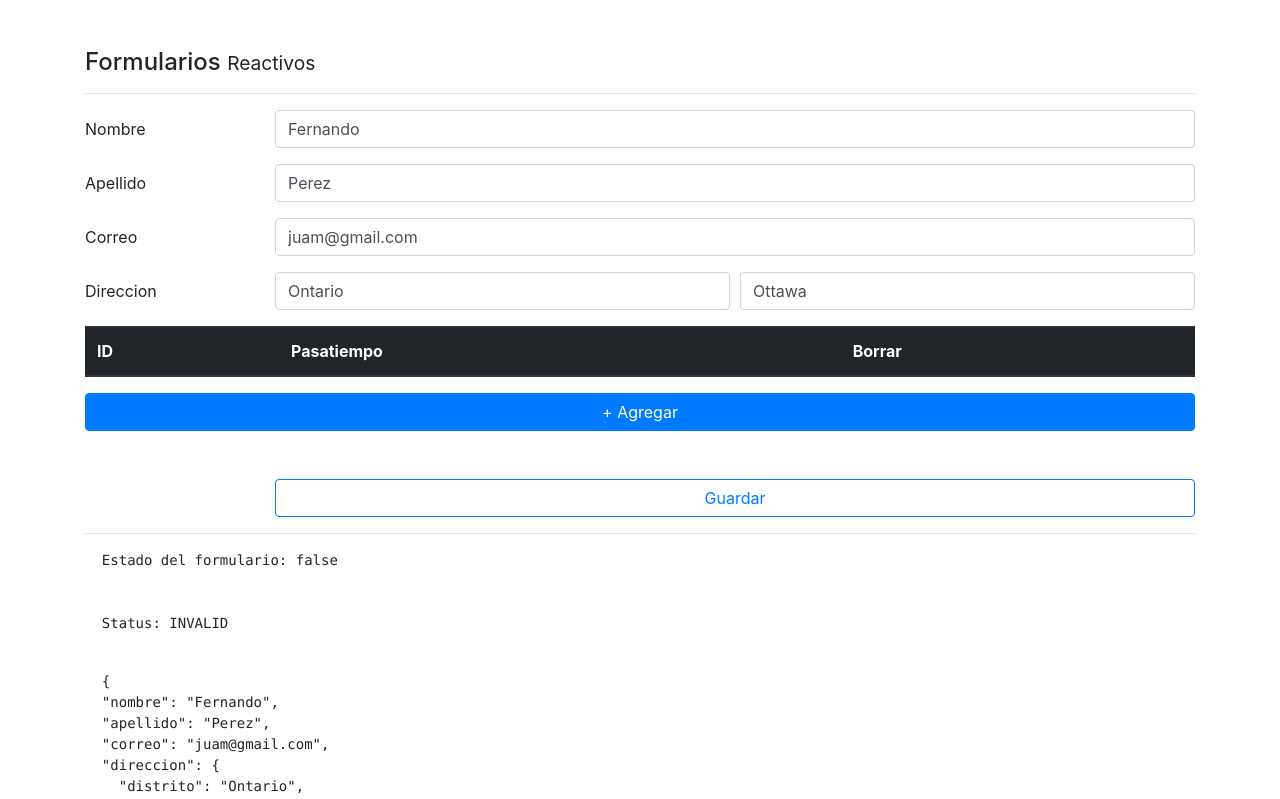
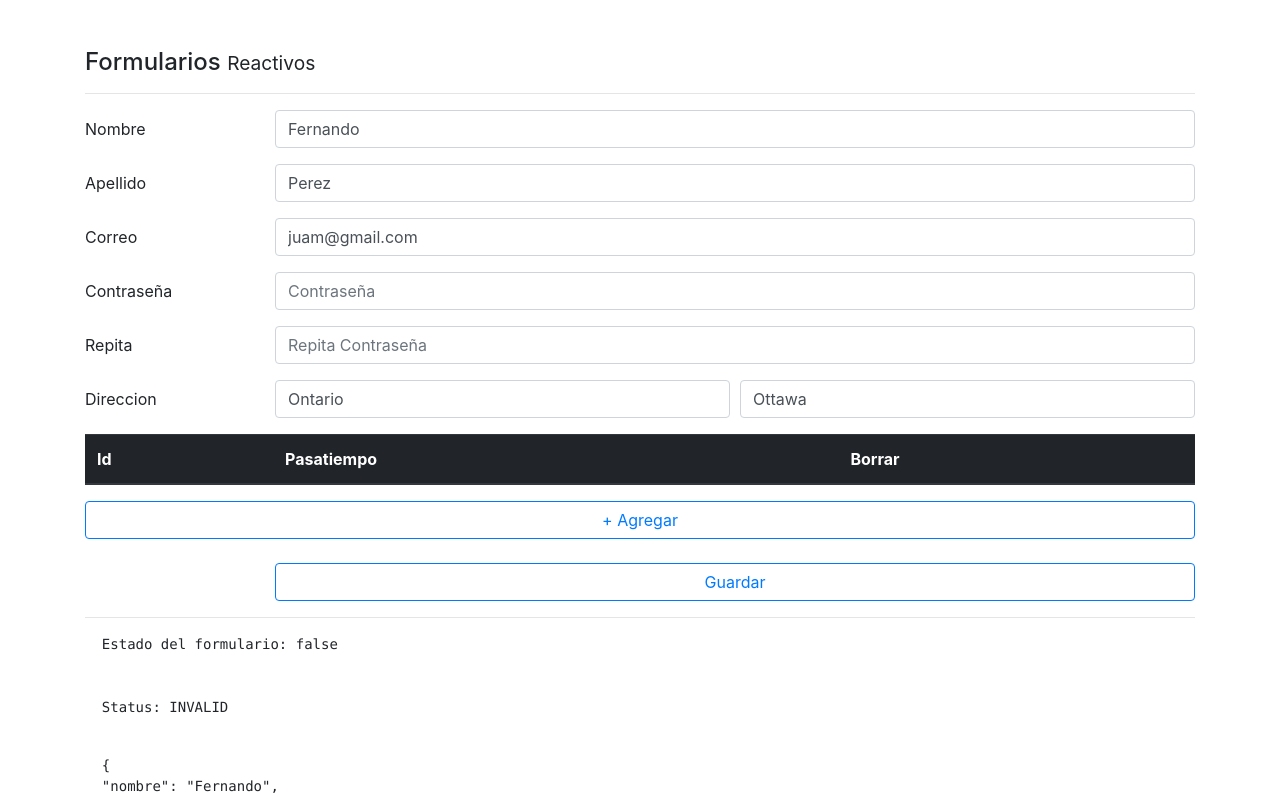
Before and after one commit to Chiquil09/Leccion-11, an Angular app in the folder 08-formularios/: page /reactivo in a window 1280 px wide. Shown: the top 799 px of the page. Built offline with nearby package versions, Linux system fonts and the light colour scheme.

Commit message:
Video 26

```diff
--- a/08-formularios/src/app/pages/reactive/reactive.component.html
+++ b/08-formularios/src/app/pages/reactive/reactive.component.html
@@ -8,10 +8,7 @@
       <label class="col-2 col-form-label">Nombre</label>
       <div class="col">
 
-        <input class="form-control"
-               type="text"
-               placeholder="Nombre"
-               formControlName="nombre"
+        <input class="form-control" type="text" placeholder="Nombre" formControlName="nombre"
           [class.is-invalid]="nombreNoValido">
         <small *ngIf="nombreNoValido" class="text-danger">
           Ingrese 5 letras
@@ -23,10 +20,7 @@
       <label class="col-2 col-form-label">Apellido</label>
       <div class="col">
 
-        <input class="form-control"
-               type="text"
-               placeholder="Apellido"
-               formControlName="apellido"
+        <input class="form-control" type="text" placeholder="Apellido" formControlName="apellido"
           [class.is-invalid]="apellidoNoValido">
         <small *ngIf="apellidoNoValido" class="text-danger">
           Ingrese el apellido
@@ -40,14 +34,25 @@
     <label class="col-2 col-form-label">Correo</label>
     <div class="col">
 
-      <input class="form-control"
-             type="email"
-             placeholder="Correo electrónico"
-             formControlName="correo"
+      <input class="form-control" type="email" placeholder="Correo electrónico" formControlName="correo"
         [class.is-invalid]="correoNoValido">
       <small *ngIf="correoNoValido" class="text-danger">
         Ingrese el correo
       </small>
+    </div>
+  </div>
+
+  <div class="form-group row">
+    <label class="col-2 col-form-label"> Contraseña</label>
+    <div class="col">
+      <input class="form-control" type="password" placeholder="Contraseña" formControlName="pass1" [class.is-invalid]="pass1NoValido">
+    </div>
+  </div>
+
+  <div class="form-group row">
+    <label class="col-2 col-form-label"> Repita</label>
+    <div class="col">
+      <input class="form-control" type="password" placeholder="Repita Contraseña" formControlName="pass2" [class.is-invalid]="pass2NoValido">
     </div>
   </div>
 
@@ -58,20 +63,14 @@
 
       <div class="col">
 
-        <input type="text"
-               class="form-control"
-               placeholder="Distrito"
-               formControlName="distrito"
+        <input type="text" class="form-control" placeholder="Distrito" formControlName="distrito"
           [class.is-invalid]="distritoNoValido">
 
       </div>
 
       <div class="col">
 
-        <input type="text"
-               class="form-control"
-               placeholder="Ciudad"
-               formControlName="ciudad"
+        <input type="text" class="form-control" placeholder="Ciudad" formControlName="ciudad"
           [class.is-invalid]="ciudadNoValido">
 
       </div>
@@ -79,44 +78,35 @@
     </div>
   </div>
 
-  <div class="row" >
+  <div class="row">
     <div class="col">
-
       <table class="table">
         <thead class="thead-dark">
           <tr>
-            <th>ID</th>
+            <th>Id</th>
             <th>Pasatiempo</th>
             <th>Borrar</th>
           </tr>
         </thead>
         <tbody formArrayName="pasatiempos">
-          <tr *ngFor="let control of pasatiempos.controls; let i = index">
-            <td> {{ i + 1}} </td>
+          <tr *ngFor="let control of pasatiempos.controls; let i = index ">
+            <td>{{ i + 1}}</td>
             <td>
-              <input class="form-control"
-                     type="text"
-                     [formControlName]="i">
+              <input class="form-control" type="text" [formControlName]="i">
             </td>
-            <td>
-              <button class="btn btn-danger"
-                      (click)="borrarPasatiempos(i)">
+            <td> <button class="btn btn-danger" (click)="borrarPasatiempos(i)">
                 Borrar
-              </button>
-            </td>
+              </button></td>
           </tr>
         </tbody>
       </table>
 
-      <button class="btn btn-primary mt-3 mb-5 btn-block"
-              type="button"
-              (click)="agregarPasatiempo()">
+      <button type="button" class="btn btn-outline-primary btn-block" (click)="agregarPasatiempo()">
         + Agregar
       </button>
     </div>
   </div>
-
-
+   <br>
   <div class="form-group row">
     <label class="col-2 col-form-label">&nbsp;</label>
     <div class="input-group col">
--- a/08-formularios/src/app/pages/reactive/reactive.component.ts
+++ b/08-formularios/src/app/pages/reactive/reactive.component.ts
@@ -1,6 +1,7 @@
 import { Component, OnInit } from '@angular/core';
 import { FormArray, FormBuilder, FormGroup, Validators } from '@angular/forms';
-import { ValidadoresService } from 'src/app/services/validadores.service';
+import { ValidadoresService } from '../../services/validadores.service';
+
 
 @Component({
   selector: 'app-reactive',
@@ -11,6 +12,7 @@ export class ReactiveComponent implements OnInit {
 
 
   forma: FormGroup;
+
 
   constructor( private fb: FormBuilder,
                private validadores: ValidadoresService){
@@ -23,8 +25,8 @@ export class ReactiveComponent implements OnInit {
   ngOnInit(): void {
   }
 
-  get pasatiempos() {
-    return this.forma.get('pasatiempos') as FormArray;
+  get pasatiempos (){
+    return this.forma.get('pasatiempos') as FormArray ;
   }
 
   get nombreNoValido() {
@@ -47,18 +49,37 @@ export class ReactiveComponent implements OnInit {
     return this.forma.get('direccion.ciudad')?.invalid && this.forma.get('direccion.ciudad')?.touched
   }
 
+  get pass1NoValido() {
+    return this.forma.get('pass1')?.invalid && this.forma.get('pass1')?.touched
+  }
+
+  get pass2NoValido() {
+    const pass1 = this.forma.get('pass1')?.value ;
+    const pass2 = this.forma.get('pass2')?.value;
+
+    return ( pass1 === pass2 ) ? false : true;
+
+  }
+
+
+
+
   crearFormulario() {
 
     this.forma = this.fb.group({
       nombre  : ['', [ Validators.minLength(5), Validators.required  ] ],
       apellido: ['', [ Validators.required, this.validadores.noHerrera ] ],
       correo  : ['', [Validators.required, Validators.pattern('[a-z0-9._%+-]+@[a-z0-9.-]+\.[a-z]{2,3}$')] ],
+      pass1   : ['',  Validators.required],
+      pass2   : ['',  Validators.required],
       direccion: this.fb.group({
         distrito: ['', Validators.required],
         ciudad  : ['', Validators.required],
       }),
-      pasatiempos: this.fb.array([])
-
+      pasatiempos: this.fb.array([
+      ])
+    },{
+      Validators: this.validadores.passwordsIguales( 'pass1', 'pass2')
     });
 
   }
@@ -79,12 +100,15 @@ export class ReactiveComponent implements OnInit {
   }
 
   agregarPasatiempo(){
-    this.pasatiempos.push( this.fb.control('') );
+    this.pasatiempos.push( this.fb.control('Nuevo elemento', Validators.required));
   }
 
   borrarPasatiempos(i : number){
     this.pasatiempos.removeAt(i);
   }
+
+
+
 
   guardar(){
     console.log( this.forma );
--- a/08-formularios/src/app/services/validadores.service.ts
+++ b/08-formularios/src/app/services/validadores.service.ts
@@ -1,16 +1,14 @@
 import { Injectable } from '@angular/core';
-import { FormControl } from '@angular/forms';
+import { FormControl, FormGroup } from '@angular/forms';
 
 @Injectable({
   providedIn: 'root'
 })
 export class ValidadoresService {
 
-
   constructor() { }
 
-
-  noHerrera(control: FormControl ): {[s: string ]: any } {
+  noHerrera(control: FormControl ): {[s: string ]: boolean | any } {
 
 
     if (control.value?.toLowerCase() === 'herrera') {
@@ -21,4 +19,18 @@ export class ValidadoresService {
 
     return {noHerrera: null};
   }
+
+  passwordsIguales( pass1Name: string, pass2Name: string ){
+    return ( formGroup: FormGroup ) => {
+
+      const pass1Control = formGroup.controls[pass1Name];
+      const pass2Control = formGroup.controls[pass1Name];
+
+      if ( pass1Control.value === pass2Control.value ) {
+        pass2Control.setErrors(null);
+      } else {
+        pass2Control.setErrors({ noEsIgual: true});
+      }
+    }
+  }
 }
```
Lines whose indentation alone changed are shown as unchanged.
